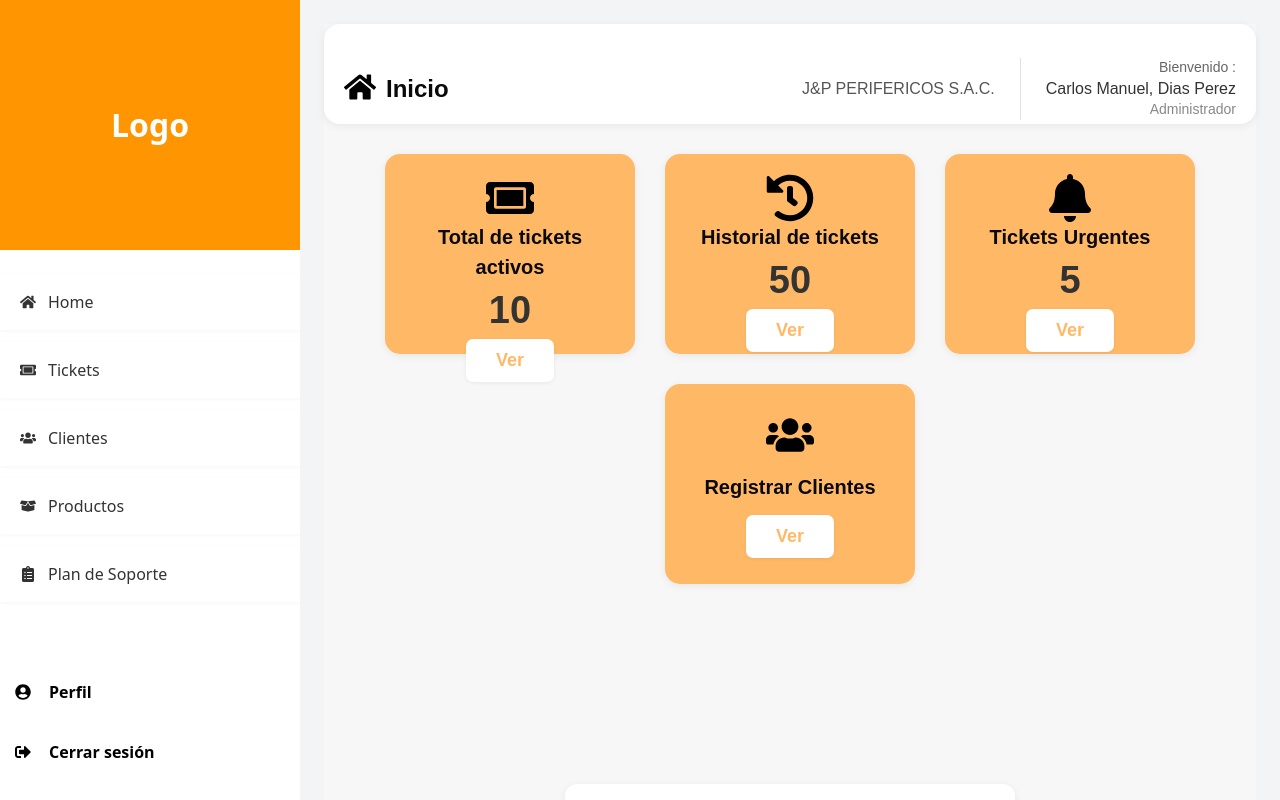
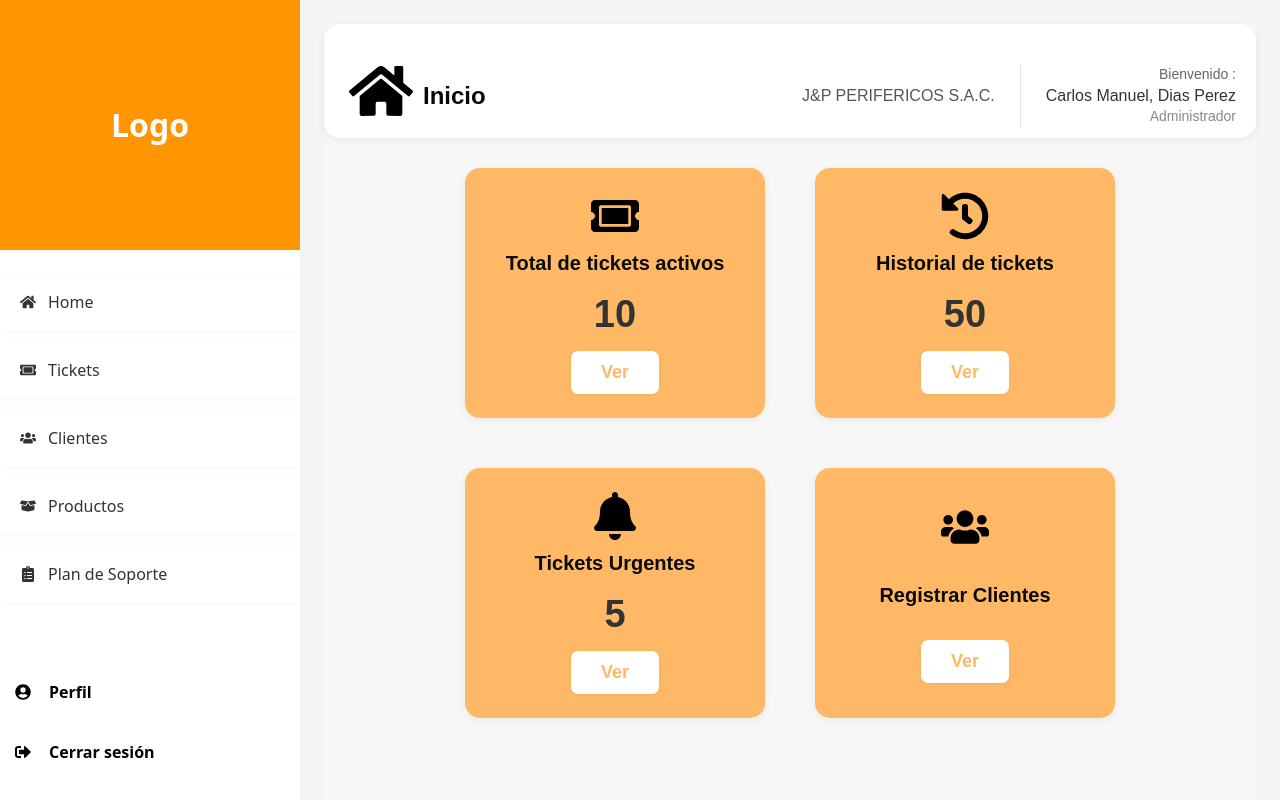
Before and after one commit to Mikepro149/help, a Next.js app: page /inicio_ad in a window 1280 px wide. Built offline with nearby package versions, Linux system fonts and the light colour scheme.

Commit message:
elmine archivos repetidos y actualicé estilos de inicio_ad

```diff
--- a/src/app/(Admin)/boletos/page.js
+++ /dev/null
@@ -1,8 +0,0 @@
-
-export default function boletos() {
-  return (
-    <div>
-      <h1>Boletos</h1>
-    </div>
-  );
-}
--- a/src/app/(Admin)/clientes/page.js
+++ /dev/null
@@ -1,8 +0,0 @@
-
-export default function clientes() {
-  return (
-    <div>
-      <h1>clientes</h1>
-    </div>
-  );
-}
--- a/src/app/(Admin)/inicio_ad/page.js
+++ b/src/app/(Admin)/inicio_ad/page.js
@@ -15,11 +15,11 @@ export default function InicioAdmin() {
         display: "flex",
         alignItems: "center",
         justifyContent: "space-between",
-        minHeight: "100px"
+        minHeight: "50px"
       }}>
         {/* Contenedor principal con Flexbox */}
-        <div style={{ display: "flex", alignItems: "left" }}>
-          <FaHome size={32} color="#000" style={{ marginRight: "10px" }} />
+        <div style={{ display: "flex", alignItems: "center", padding:"5px"}}>
+          <FaHome size={64} color="#000" style={{ marginRight: "10px", display:"flex", marginBottom:"10px"}} />
           <span style={{ fontSize: "24px", fontWeight: "bold" }}>Inicio</span>
         </div>
 
@@ -52,12 +52,13 @@ export default function InicioAdmin() {
 
       {/* Cartas */}
       <div style={{
-        maxWidth: "1200px",
+        maxWidth: "1400px",
         margin: "30px auto 0 auto",
         display: "flex",
         flexWrap: "wrap",
         justifyContent: "center",
-        gap: "30px"
+        gap: "50px",
+        minHeight: "250px"
       }}>
         {[
           { icon: <FaTicketAlt size={48} color="#000" />, title: "Total de tickets activos", value: 10 },
@@ -68,8 +69,8 @@ export default function InicioAdmin() {
           <div key={idx} style={{
             background: "#FFB966",
             borderRadius: "15px",
-            width: "250px", // Aumentado de 210px a 250px
-            height: "200px", // Aumentado de 170px a 200px
+            width: "300px", // Aumentado de 210px a 250px
+            height: "250px", // Aumentado de 170px a 200px
             display: "flex",
             flexDirection: "column",
             alignItems: "center",
--- a/src/app/(Admin)/productos/page.js
+++ /dev/null
@@ -1,8 +0,0 @@
-
-export default function productos() {
-  return (
-    <div>
-      <h1>Productos</h1>
-    </div>
-  );
-}
```
